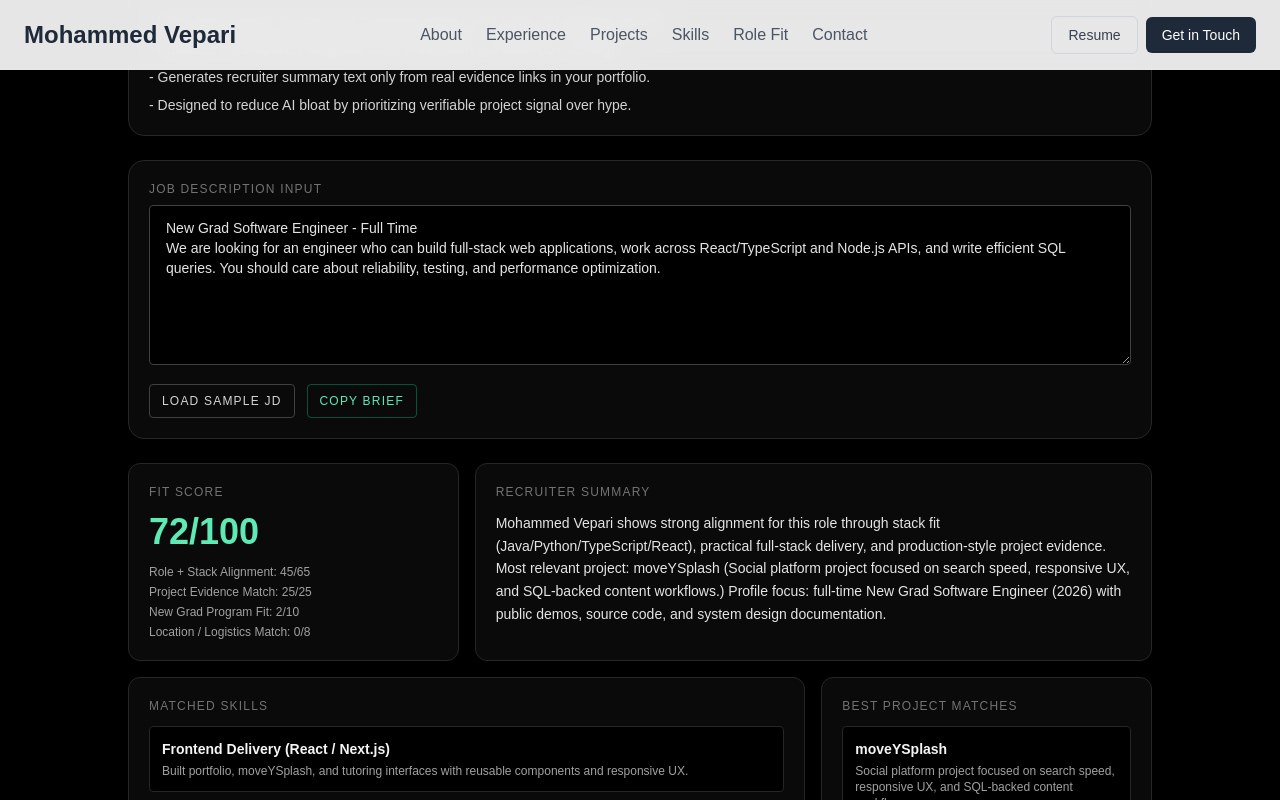
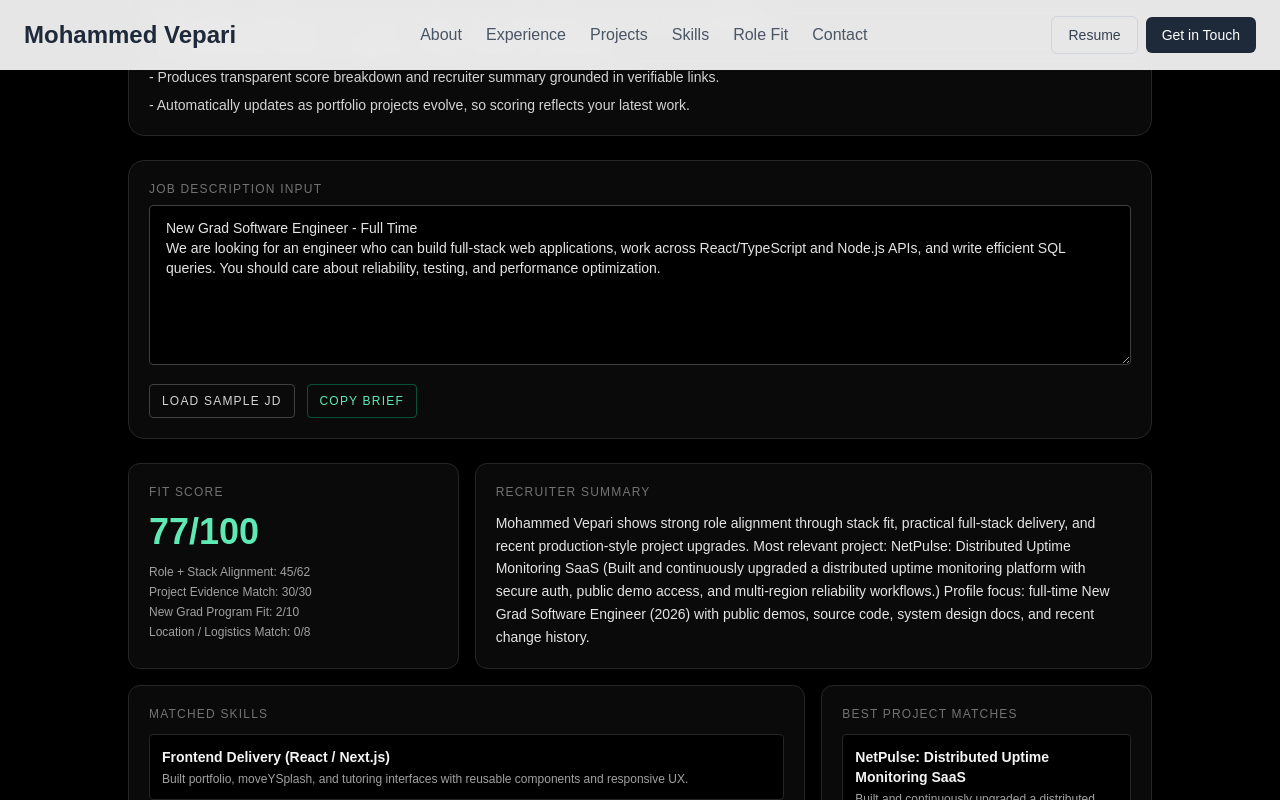
Before and after one commit to MohammedVep/mohammed-portfolio, a Next.js app: page / in a window 1280 px wide. Both pictures are taken after a click on the button "LOAD SAMPLE JD". Shown: the part 4625-5425 px from the top of the page. Built offline with nearby package versions, Linux system fonts and the light colour scheme.

Commit message:
improve: auto-sync role fit with project vault and upgrades

```diff
--- a/components/sections/role-fit/RoleFit.tsx
+++ b/components/sections/role-fit/RoleFit.tsx
@@ -2,6 +2,7 @@
 
 import { useMemo, useState } from "react";
 import { profileData } from "@/content/profile";
+import { projectsData } from "@/content/projects";
 
 type SkillSignal = {
   label: string;
@@ -11,12 +12,18 @@ type SkillSignal = {
 };
 
 type ProjectSignal = {
+  id: string;
   title: string;
   summary: string;
   keywords: string[];
   liveUrl?: string;
   repoUrl?: string;
   designUrl?: string;
+  additionalLinks?: {
+    label: string;
+    url: string;
+  }[];
+  recentUpdates?: string[];
 };
 
 const skillSignals: SkillSignal[] = [
@@ -32,14 +39,14 @@ const skillSignals: SkillSignal[] = [
     weight: 8,
     keywords: ["node", "backend", "api", "rest", "server", "services"],
     evidence:
-      "Implemented backend workflows for NetPulse and tutoring management system with production-oriented API design.",
+      "Implemented backend workflows for NetPulse, cloud code execution, and tutoring management system.",
   },
   {
-    label: "Core Languages (Java / Python / Rust)",
+    label: "Core Languages (Java / Python / Rust / Go)",
     weight: 14,
-    keywords: ["java", "python", "rust", "typescript", "javascript"],
+    keywords: ["java", "python", "rust", "go", "typescript", "javascript"],
     evidence:
-      "Strong language alignment with New Grad roles requiring Java or Python and modern TypeScript/JavaScript delivery.",
+      "Strong language alignment with New Grad roles requiring Java or Python plus systems-oriented implementation work.",
   },
   {
     label: "Database Engineering",
@@ -62,28 +69,28 @@ const skillSignals: SkillSignal[] = [
       "systems",
     ],
     evidence:
-      "Foundational CS focus from coursework and algorithmic problem solving used in portfolio projects.",
+      "Foundational CS focus from coursework and algorithmic problem solving applied across projects.",
   },
   {
     label: "Reliability & Monitoring",
     weight: 8,
     keywords: ["monitoring", "uptime", "incident", "reliability", "observability", "production"],
     evidence:
-      "Built NetPulse as a distributed uptime monitoring SaaS with incident lifecycle and alerting logic.",
+      "Built reliability-focused systems including NetPulse and real-time telemetry operations workflows.",
   },
   {
     label: "Performance & Problem Solving",
     weight: 7,
     keywords: ["performance", "optimiz", "latency", "algorithms", "scalable", "scale"],
     evidence:
-      "Improved moveYSplash search performance by 90% and applied algorithm-focused optimization in coursework and projects.",
+      "Improved moveYSplash search performance by 90% and implemented distributed system tradeoff decisions.",
   },
   {
     label: "Communication & Professional Standards",
     weight: 6,
     keywords: ["communication", "written", "verbal", "english", "integrity", "honesty", "work ethic"],
     evidence:
-      "Portfolio and resume emphasize delivery clarity, reliability, and professional communication standards.",
+      "Portfolio emphasizes clear technical communication, design tradeoffs, and operational responsibility.",
   },
   {
     label: "New Grad Program Alignment",
@@ -102,153 +109,147 @@ const skillSignals: SkillSignal[] = [
   },
 ];
 
-const projectSignals: ProjectSignal[] = [
-  {
-    title: "NetPulse",
-    summary:
-      "Distributed uptime monitoring SaaS with scheduled checks, incident workflows, and operational visibility.",
-    keywords: [
+const stopWords = new Set([
+  "the",
+  "and",
+  "for",
+  "with",
+  "from",
+  "into",
+  "that",
+  "this",
+  "your",
+  "their",
+  "while",
+  "about",
+  "under",
+  "over",
+  "across",
+  "without",
+  "where",
+  "when",
+  "which",
+  "project",
+  "projects",
+  "built",
+  "using",
+  "style",
+  "based",
+  "core",
+  "work",
+  "works",
+]);
+
+const normalize = (value: string) => value.toLowerCase();
+
+const tokenize = (value: string) =>
+  normalize(value)
+    .split(/[^a-z0-9+*#.-]+/)
+    .filter((token) => token.length > 2 && !stopWords.has(token));
+
+const keywordOverrides: Record<string, string[]> = {
+  netpulse: [
     "monitoring",
     "uptime",
     "incident",
     "alert",
-      "reliability",
-      "backend",
-      "node",
+    "multi-region",
+    "websocket",
     "api",
-      "distributed",
     "aws",
     "saas",
+    "reliability",
   ],
-    liveUrl: profileData.netPulseLiveUrl,
-    repoUrl: profileData.netPulseRepoUrl,
-    designUrl: "/system-design/netpulse",
-  },
-  {
-    title: "moveYSplash",
-    summary:
-      "Social platform project focused on search speed, responsive UX, and SQL-backed content workflows.",
-    keywords: [
+  moveysplash: [
     "social",
     "frontend",
     "react",
     "next.js",
     "search",
-      "performance",
     "sql",
     "supabase",
+    "performance",
     "full stack",
-      "web",
   ],
-    liveUrl: "https://move-y-splash-new.vercel.app",
-    repoUrl: "https://github.com/MohammedVep/MoveYSplashNew",
-    designUrl: "/system-design/moveysplash",
-  },
-  {
-    title: "Online Tutoring Management System",
-    summary:
-      "Capstone full-stack application with scheduling, authentication, and student/tutor workflow support.",
-    keywords: [
-      "full stack",
-      "scheduling",
-      "auth",
-      "authentication",
-      "angular",
-      "react",
-      "node",
-      "sql",
-      "capstone",
-      "web app",
+  "cloud-code-execution": [
+    "code execution",
+    "sandbox",
+    "runtime",
+    "worker",
+    "queue",
+    "api",
+    "app runner",
+    "alb",
+    "security",
+    "cloud",
   ],
-  },
-  {
-    title: "Cloud Code Execution Environment",
-    summary:
-      "Cloud code execution platform upgraded with App Runner web delivery and ALB-backed execution API.",
-    keywords: [
-      "code execution",
-      "compiler",
-      "sandbox",
-      "backend",
-      "api",
-      "queue",
-      "worker",
-      "cloud",
-      "aws",
-      "distributed",
-      "runtime",
-      "security",
-    ],
-    liveUrl: "https://42mtnmhqya.us-east-1.awsapprunner.com/",
-    repoUrl: "https://github.com/MohammedVep/cloud-code-execution-engine",
-  },
-  {
-    title: "Real-Time Transit Telemetry Dashboard",
-    summary:
-      "Real-time telemetry dashboard for transit operations visibility, signal tracking, and fast data interpretation.",
-    keywords: [
+  "realtime-transit-telemetry": [
     "real-time",
     "telemetry",
+    "streaming",
+    "analytics",
+    "backpressure",
+    "idempotency",
+    "event-time",
     "dashboard",
-      "streaming",
-      "data visualization",
-      "frontend",
-      "monitoring",
-      "analytics",
-      "operations",
-      "transportation",
+    "websocket",
     "transit",
   ],
-    liveUrl:
-      "http://realtimetransittelemetryst-dashboardbucket5758873d-fjkmwbutvpc8.s3-website-us-east-1.amazonaws.com",
-  },
-  {
-    title: "Mini Load Balancer (Go)",
-    summary:
-      "Go-based load balancer with multi-strategy routing, health-aware failover, and control-plane observability.",
-    keywords: [
+  "mini-load-balancer": [
     "load balancer",
     "go",
     "routing",
     "least connections",
     "round robin",
     "consistent hashing",
+    "circuit breaker",
+    "health checks",
     "failover",
-      "health checks",
-      "circuit breaker",
-      "distributed systems",
-      "observability",
     "metrics",
+    "cloudfront",
+    "app runner",
   ],
-    liveUrl: "https://wvighhwvmf.us-east-1.awsapprunner.com",
-    repoUrl: "https://github.com/MohammedVep/mini-load-balancer",
-  },
-  {
-    title: "Telecom Network Routing Visualizer",
-    summary:
-      "Interactive telecom routing simulator with Dijkstra/A* pathfinding, congestion simulation, and route metrics.",
-    keywords: [
+  "telecom-network-visualizer": [
     "telecom",
     "network",
+    "routing",
     "visualizer",
-      "routing",
     "dijkstra",
     "a*",
     "graph",
-      "algorithms",
-      "react",
-      "typescript",
     "latency",
     "pathfinding",
+    "congestion",
   ],
-    repoUrl: "https://github.com/MohammedVep/telecom-network-routing-visualizer",
-  },
+};
+
+const projectSignals: ProjectSignal[] = projectsData.map((project) => {
+  const seedKeywords = [
+    ...(keywordOverrides[project.id] ?? []),
+    ...project.tags.map((tag) => normalize(tag)),
+    ...tokenize(project.title),
+    ...tokenize(project.description),
+    ...tokenize(project.hardProblem),
+    ...(project.recentUpdates?.flatMap((item) => tokenize(item)) ?? []),
   ];
+
+  const keywords = Array.from(new Set(seedKeywords)).slice(0, 80);
+
+  return {
+    id: project.id,
+    title: project.title,
+    summary: project.description,
+    keywords,
+    liveUrl: project.liveUrl,
+    repoUrl: project.repoUrl,
+    designUrl: project.systemDesignUrl,
+    additionalLinks: project.additionalLinks,
+    recentUpdates: project.recentUpdates,
+  };
+});
 
 const sampleJobDescription = `New Grad Software Engineer - Full Time
 We are looking for an engineer who can build full-stack web applications, work across React/TypeScript and Node.js APIs, and write efficient SQL queries. You should care about reliability, testing, and performance optimization.`;
-
-const normalize = (value: string) => value.toLowerCase();
 
 const computeKeywordHits = (text: string, keywords: string[]) =>
   keywords.reduce((count, keyword) => (text.includes(keyword) ? count + 1 : count), 0);
@@ -275,19 +276,21 @@ export default function RoleFit() {
 
     const matchedProjects = projectSignals
       .map((project) => {
-        const hits = computeKeywordHits(text, project.keywords);
-        const projectScore = Math.min(10, hits * 3);
-        return { ...project, hits, projectScore };
+        const keywordHits = computeKeywordHits(text, project.keywords);
+        const upgradeTokens = tokenize(project.recentUpdates?.join(" ") ?? "");
+        const upgradeHits = computeKeywordHits(text, upgradeTokens);
+        const projectScore = Math.min(12, keywordHits * 2 + Math.min(4, upgradeHits));
+        return { ...project, keywordHits, upgradeHits, projectScore };
       })
-      .filter((project) => project.hits > 0)
-      .sort((a, b) => b.projectScore - a.projectScore || b.hits - a.hits);
+      .filter((project) => project.keywordHits > 0)
+      .sort((a, b) => b.projectScore - a.projectScore || b.keywordHits - a.keywordHits);
 
     const skillCoverage = Math.min(
-      65,
+      62,
       matchedSkills.reduce((sum, signal) => sum + signal.signalScore, 0)
     );
     const projectCoverage = Math.min(
-      25,
+      30,
       matchedProjects.slice(0, 3).reduce((sum, project) => sum + project.projectScore, 0)
     );
 
@@ -319,18 +322,22 @@ export default function RoleFit() {
     );
 
     const strongestSignals = matchedSkills.slice(0, 4).map((signal) => signal.label);
+    const referencedUpdates = matchedProjects
+      .slice(0, 2)
+      .flatMap((project) => project.recentUpdates ?? [])
+      .slice(0, 3);
 
     const recruiterPitch = [
-      `${profileData.name} shows strong alignment for this role through stack fit (Java/Python/TypeScript/React), practical full-stack delivery, and production-style project evidence.`,
+      `${profileData.name} shows strong role alignment through stack fit, practical full-stack delivery, and recent production-style project upgrades.`,
       matchedProjects[0]
         ? `Most relevant project: ${matchedProjects[0].title} (${matchedProjects[0].summary})`
-        : "Relevant project evidence is available across NetPulse, moveYSplash, and capstone work.",
-      "Profile focus: full-time New Grad Software Engineer (2026) with public demos, source code, and system design documentation.",
+        : "Relevant project evidence is available across multiple live and documented portfolio projects.",
+      "Profile focus: full-time New Grad Software Engineer (2026) with public demos, source code, system design docs, and recent change history.",
     ].join(" ");
 
     const scoreBreakdown = [
-      { label: "Role + Stack Alignment", score: Math.round(skillCoverage), max: 65 },
-      { label: "Project Evidence Match", score: Math.round(projectCoverage), max: 25 },
+      { label: "Role + Stack Alignment", score: Math.round(skillCoverage), max: 62 },
+      { label: "Project Evidence Match", score: Math.round(projectCoverage), max: 30 },
       { label: "New Grad Program Fit", score: Math.round(stageAlignment), max: 10 },
       { label: "Location / Logistics Match", score: Math.round(logisticsAlignment), max: 8 },
     ];
@@ -343,6 +350,9 @@ export default function RoleFit() {
       "",
       "Top Signals:",
       ...strongestSignals.map((item) => `- ${item}`),
+      ...(referencedUpdates.length
+        ? ["", "Recent Upgrades Referenced:", ...referencedUpdates.map((item) => `- ${item}`)]
+        : []),
       "",
       "Recruiter-Ready Summary:",
       recruiterPitch,
@@ -354,6 +364,7 @@ export default function RoleFit() {
       matchedProjects,
       recruiterPitch,
       scoreBreakdown,
+      referencedUpdates,
       briefText,
     };
   }, [jobDescription]);
@@ -382,10 +393,10 @@ export default function RoleFit() {
           <div className="mb-6 rounded-2xl border border-neutral-800 bg-neutral-950 p-5">
             <p className="text-xs uppercase tracking-widest text-neutral-500">How This AI System Works</p>
             <div className="mt-3 space-y-2 text-sm text-neutral-300">
-              <p>- Uses deterministic role-keyword matching against your skills and shipped projects.</p>
-              <p>- Produces a transparent weighted score breakdown (no black-box scoring).</p>
-              <p>- Generates recruiter summary text only from real evidence links in your portfolio.</p>
-              <p>- Designed to reduce AI bloat by prioritizing verifiable project signal over hype.</p>
+              <p>- Pulls evidence directly from your current `Project_Vault` data (projects, links, and recent upgrades).</p>
+              <p>- Uses deterministic keyword + weighted scoring (no black-box generation).</p>
+              <p>- Produces transparent score breakdown and recruiter summary grounded in verifiable links.</p>
+              <p>- Automatically updates as portfolio projects evolve, so scoring reflects your latest work.</p>
             </div>
           </div>
 
@@ -460,6 +471,13 @@ export default function RoleFit() {
                     <div key={project.title} className="rounded border border-neutral-800 bg-black p-3">
                       <p className="text-sm font-semibold text-neutral-100">{project.title}</p>
                       <p className="mt-1 text-xs text-neutral-400">{project.summary}</p>
+                      {project.recentUpdates?.length ? (
+                        <div className="mt-2 space-y-1 text-[11px] text-amber-300/90">
+                          {project.recentUpdates.slice(0, 2).map((item, index) => (
+                            <p key={`${project.id}-update-${index}`}>- {item}</p>
+                          ))}
+                        </div>
+                      ) : null}
                       <div className="mt-2 flex flex-wrap gap-2">
                         {project.liveUrl ? (
                           <a
@@ -489,11 +507,33 @@ export default function RoleFit() {
                             Design
                           </a>
                         ) : null}
+                        {project.additionalLinks?.map((link) => (
+                          <a
+                            key={`${project.id}-extra-${link.label}`}
+                            href={link.url}
+                            target="_blank"
+                            rel="noreferrer"
+                            className="rounded border border-amber-400/40 px-2 py-1 text-[10px] uppercase tracking-widest text-amber-300"
+                          >
+                            {link.label}
+                          </a>
+                        ))}
                       </div>
                     </div>
                   ))}
                 </div>
               </div>
+
+              {analysis.referencedUpdates.length ? (
+                <div className="rounded-xl border border-amber-500/40 bg-amber-500/5 p-5 lg:col-span-3">
+                  <p className="text-xs uppercase tracking-widest text-amber-300">Recent Upgrades Considered</p>
+                  <div className="mt-2 space-y-1 text-sm text-neutral-200">
+                    {analysis.referencedUpdates.map((item) => (
+                      <p key={item}>- {item}</p>
+                    ))}
+                  </div>
+                </div>
+              ) : null}
             </div>
           ) : (
             <p className="mt-6 text-center text-sm text-neutral-500">
```
Lines whose indentation alone changed are shown as unchanged.
